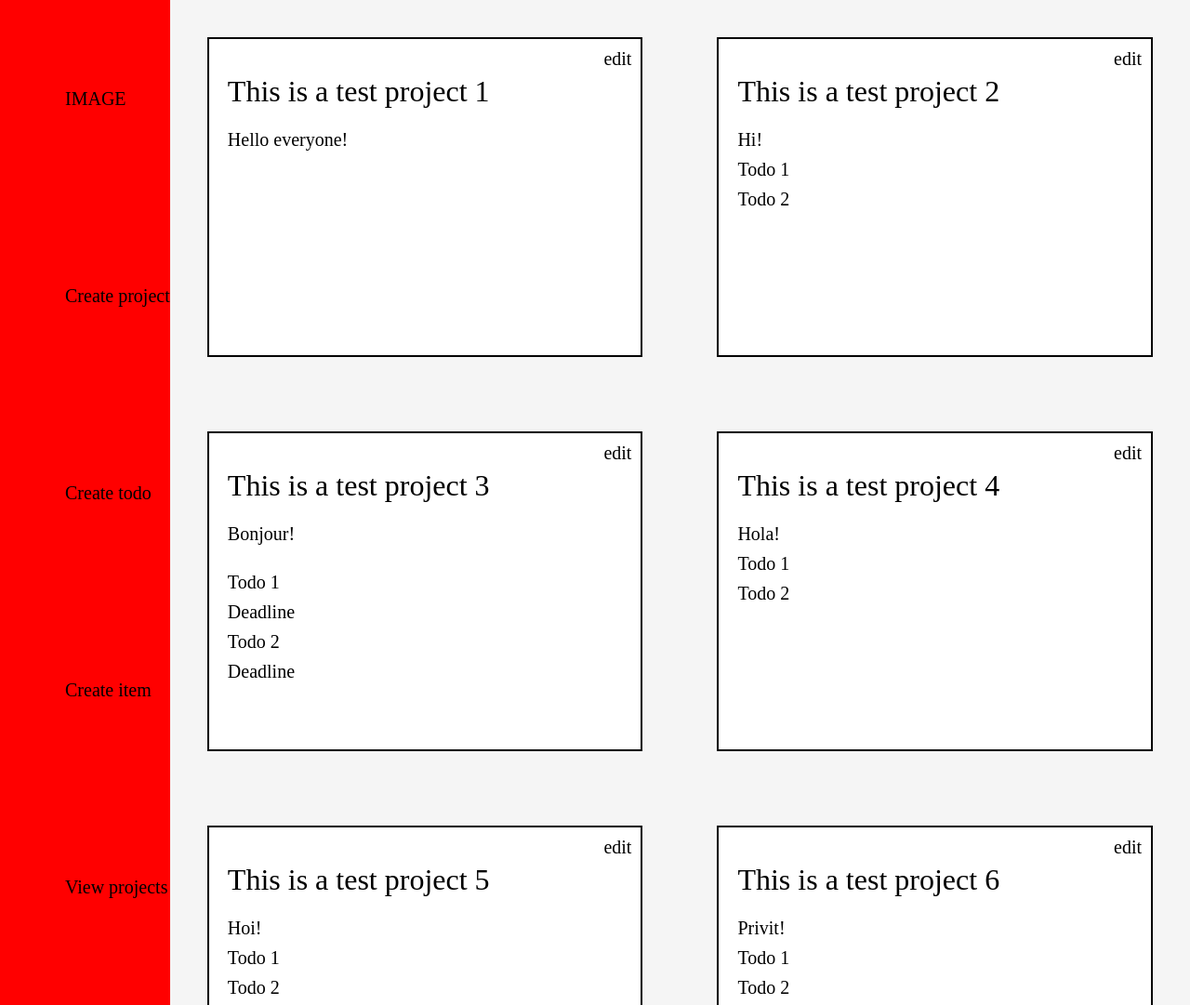
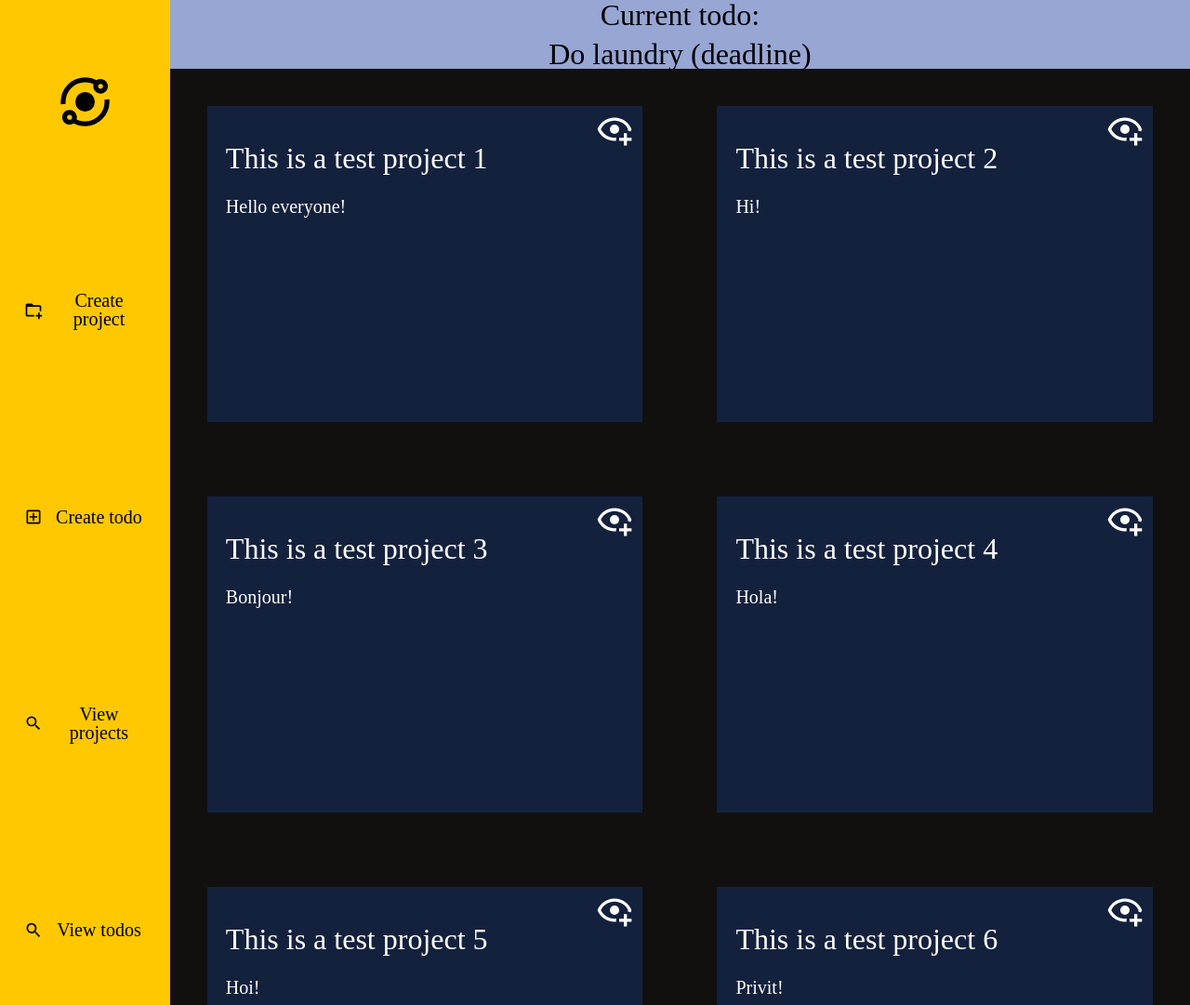
Before and after one commit to mborisevich/todo_list, a website built with webpack: page src/template.html in a window 1280 px wide. Shown: the top 1081 px of the page at 93% size. Built offline with nearby package versions, Linux system fonts and the light colour scheme.

Commit message:
Add new color scheme, icons, & color scheme

```diff
--- a/src/style.css
+++ b/src/style.css
@@ -46,7 +46,15 @@ table {
 	border-collapse: collapse;
 	border-spacing: 0;
 }
-
+button{
+    border: none;
+    background-color: inherit;
+    font-size: inherit;
+    font: inherit;
+}
+button:hover{
+    cursor: grab;
+}
 div.grid-container {
     height: 100vh;
     width: 100vw;
@@ -54,26 +62,47 @@ div.grid-container {
     grid-template-columns: 1fr 6fr;
     grid-template-rows: 1fr 5fr;
 }
-
+button.side-button {
+    display: grid;
+    grid-template-columns: 1fr 5fr;
+    grid-template-rows: 1fr;
+    align-items: center;
+    gap: 10px;
+    font: 1.5rem;
+}
+button.side-button>img{
+    fill: red;
+}
+div#side-bar>div.icon {
+    padding: 40px;
+}
 div#side-bar {
-    background-color: red;
+    background-color: #FFC800;
     grid-row-start: 1;
     grid-row-end: 3;
     display: grid;
     grid-template-rows: 1fr 1fr 1fr 1fr 1fr 1fr;
     grid-template-columns: 1fr;
     align-items: center;
-    padding-left: 70px;
+    padding-left: 20px;
+    padding-right: 20px;
     font-size: 1.25rem;
 }
 div#nav-panel {
-    background-color: black;
+    background-color: #98A6D4;
+    color: black;
+    display: flex;
+    align-items: center;
+    justify-content: center;
+    flex-direction: column;
+    font-size: 2rem;
+    gap: 10px;
 }
 
 div#project-container{
     display: flex;
     flex-wrap: wrap;
-    background-color: whitesmoke;
+    background-color: #12100E;
 }
 div.project {
     position: relative;
@@ -84,21 +113,46 @@ div.project {
     line-height: 2rem;
     padding: 20px;
     margin: 40px;
-    border: 2px black solid;
-    background-color: white;
+    border: none;
+    background-color: #14213D;
     overflow: scroll;
+    color: white;
 
 }
 div.project>h1 {
     font-size: 2rem;
     padding: 20px 0px;
 }
-p#edit {
+button#edit {
     position: absolute;
     top: 5px;
     right: 10px;
+    border: none;
+    background-color: white;
+}
+
+span#edit {
+    position: absolute;
+    top: 5px;
+    right: 10px;
+    width: 40px;
+    height: 40px;
+    background-image: url(./eye-plus-outline.svg);
+    filter: invert(100%) sepia(8%) saturate(7500%) hue-rotate(316deg) brightness(127%) contrast(110%);
+}
+span#edit>button{
+    width: 40px;
+    height: 40px;
+    opacity: 0;
+}
+span#edit>button:hover{
+    cursor: grab;
+}
+span#edit:hover{
+    filter: invert(54%) sepia(62%) saturate(3153%) hue-rotate(85deg) brightness(119%) contrast(124%);
 
 }
+
 p.project-title{
     padding-bottom: 20px;
 }
--- a/src/template.html
+++ b/src/template.html
@@ -9,68 +9,47 @@
 <body>
     <div class="grid-container">
         <div id="side-bar">
-            <div class="side-button">IMAGE</div>
-            <div class="side-button">Create project</div>
-            <div class="side-button">Create todo</div>
-            <div class="side-button">Create item</div>
-            <div class="side-button">View projects</div>
-            <div class="side-button">View todos</div>
+            <div class="icon"><img src="atom-variant.svg"></div>
+            <button class="side-button"><img src=folder-plus-outline.svg>Create project</button>
+            <button class="side-button"><img src="plus-box-outline.svg">Create todo</button>
+            <button class="side-button"><img src=magnify.svg>View projects</button>
+            <button class="side-button"><img src="magnify.svg">View todos</button>
         </div>
-        <div id="nav-panel"></div>
+        <div id="nav-panel">
+            <p>Current todo:</p>
+            <p>Do laundry (deadline)</p>
+        </div>
         <div id="project-container">
             <div class="project">
-                <p id="edit">edit</p>
+                <span id="edit"><button></button></span>
                 <h1>This is a test project 1</h1>
                 <p>Hello everyone!</p>
             </div>
             <div class="project">
-                <p id="edit">edit</p>
+                <span id="edit"><button></button></span>
                 <h1>This is a test project 2</h1>
                 <p>Hi!</p>
-                <ol>
-                    <li>Todo 1</li>
-                    <li>Todo 2</li>
-                </ol>
             </div>
             <div class="project">
-                <p id="edit">edit</p>
+                <span id="edit"><button></button></span>
                 <h1>This is a test project 3</h1>
                 <p class="project-title">Bonjour!</p>
-                <ol>
-                    <li>Todo 1
-                        <p>Deadline</p>
-                    </li>
-                    <li>Todo 2
-                        <p>Deadline</p>
-                    </li>
-                </ol>
             </div>
             <div class="project">
-                <p id="edit">edit</p>
+                <span id="edit"><button></button></span>
                 <h1>This is a test project 4</h1>
                 <p>Hola!</p>
-                <ol>
-                    <li>Todo 1</li>
-                    <li>Todo 2</li>
-                </ol>
             </div>
             <div class="project">
-                <p id="edit">edit</p>
+                <span id="edit"><button></button></span>
                 <h1>This is a test project 5</h1>
                 <p>Hoi!</p>
-                <ol>
-                    <li>Todo 1</li>
-                    <li>Todo 2</li>
-                </ol>
+
             </div>
             <div class="project">
-                <p id="edit">edit</p>
+                <span id="edit"><button></button></span>
                 <h1>This is a test project 6</h1>
                 <p>Privit!</p>
-                <ol>
-                    <li>Todo 1</li>
-                    <li>Todo 2</li>
-                </ol>
             </div>
 
         </div>
```
Also changed, not shown: src/atom-variant.svg (added), src/cog-box.svg (added), src/eye-plus-outline.svg (added), src/folder-plus-outline.svg (added), src/magnify-plus.svg (added), src/magnify.svg (added), src/pencil-outline.svg (added), src/plus-box-outline.svg (added), src/source-fork.svg (added), src/star-plus-outline.svg (added).
